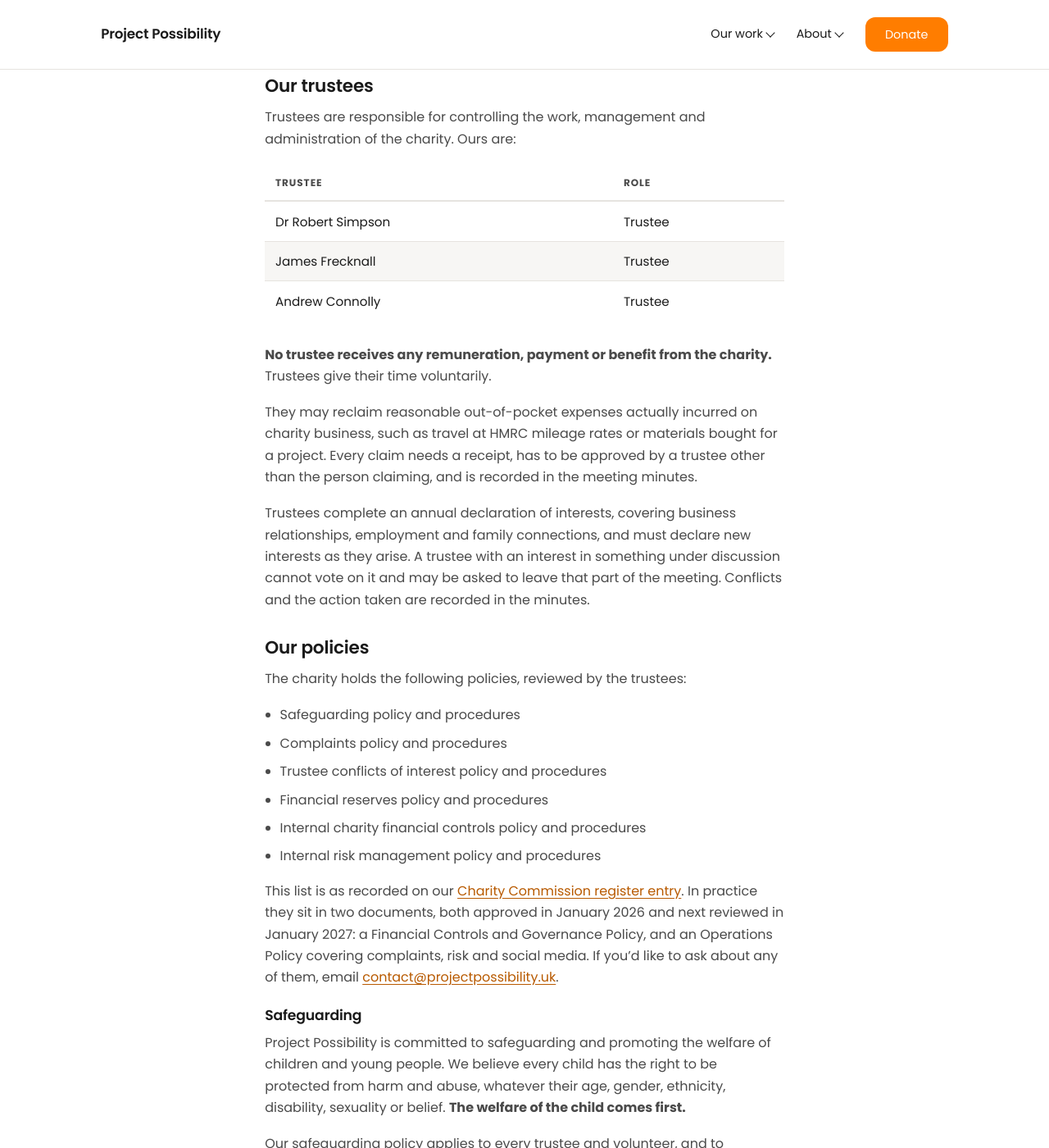
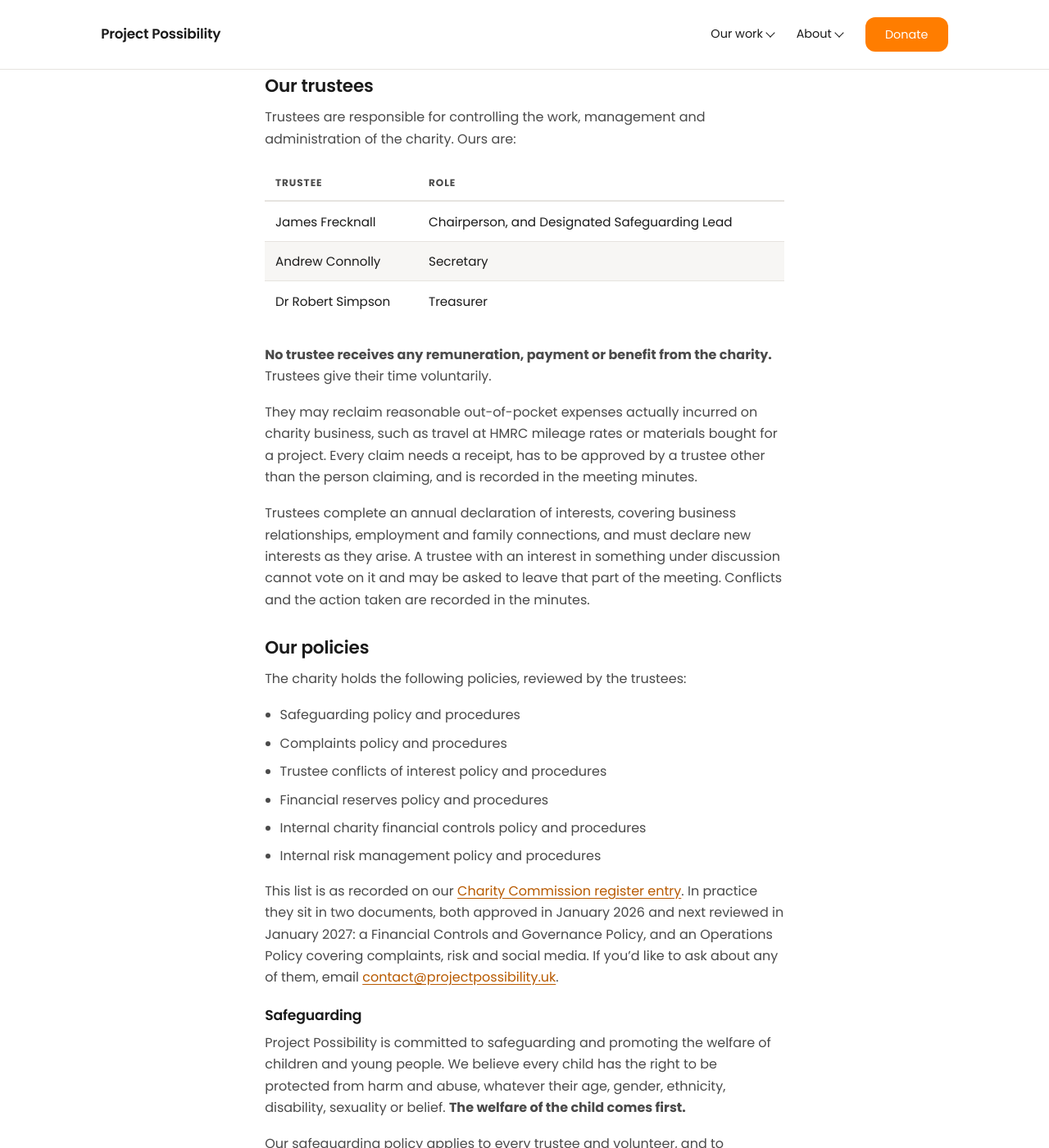
Before and after one commit to ttfnrob/projpossweb, a Jekyll site: the page built from governance.md, in a window 1280 px wide and 1400 px high, scrolled down 1883 px. Shown: the whole window at 82% size. Built offline with Jekyll 4.4.1, drawn with Linux system fonts in a browser that asks for light colours; some of the changed text lies outside the part shown.

Commit message:
Governance: add trustee officer roles
Chairperson (James Frecknall), Secretary (Andrew Connolly), Treasurer
(Robert Simpson), as reconfirmed at the 2026 AGM. Source: Rob, 2026-09-04.

Supersedes the 2023 deed's founding roles. The Charity Commission register
still shows all three as plain 'Trustee' and should be updated to match.

```diff
--- a/governance.md
+++ b/governance.md
@@ -85,9 +85,9 @@ Trustees are responsible for controlling the work, management and administration
 
 | Trustee | Role |
 |---|---|
-| Dr Robert Simpson | Trustee |
-| James Frecknall | Trustee |
-| Andrew Connolly | Trustee |
+| James Frecknall | Chairperson, and Designated Safeguarding Lead |
+| Andrew Connolly | Secretary |
+| Dr Robert Simpson | Treasurer |
 
 **No trustee receives any remuneration, payment or benefit from the charity.** Trustees give their
 time voluntarily.
@@ -134,7 +134,7 @@ If a child is at immediate risk of harm, **call the police on 999** first.
 
 Otherwise, contact our Designated Safeguarding Lead:
 
-**James Frecknall**, Trustee and Designated Safeguarding Lead
+**James Frecknall**, Chairperson and Designated Safeguarding Lead
 [james@projectpossibility.uk](mailto:james@projectpossibility.uk?subject=Safeguarding%20concern)
 
 You can also raise a concern directly with Milton Keynes Children's Services, the Multi-Agency
```
